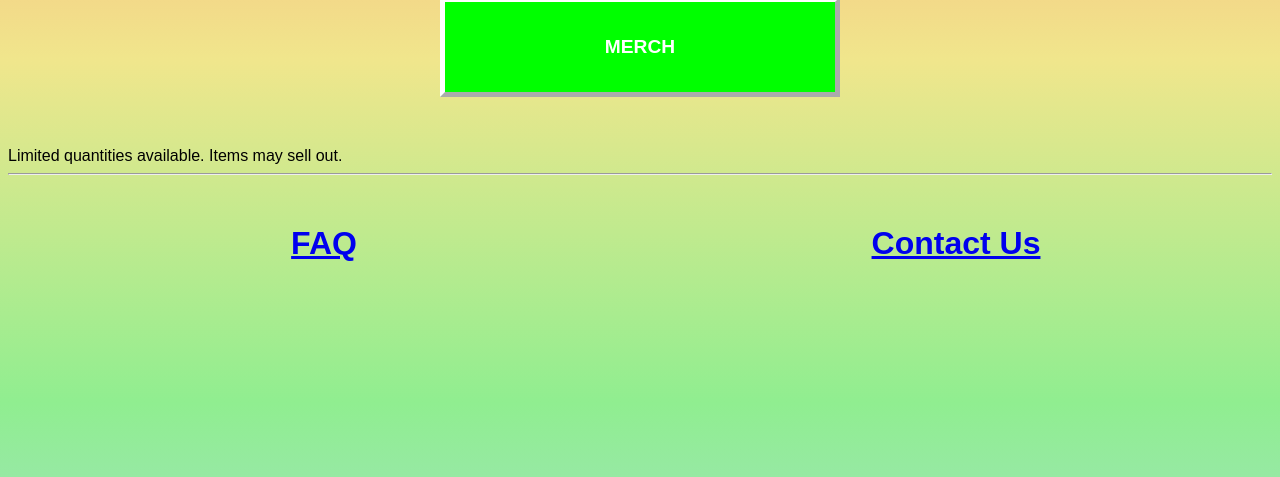
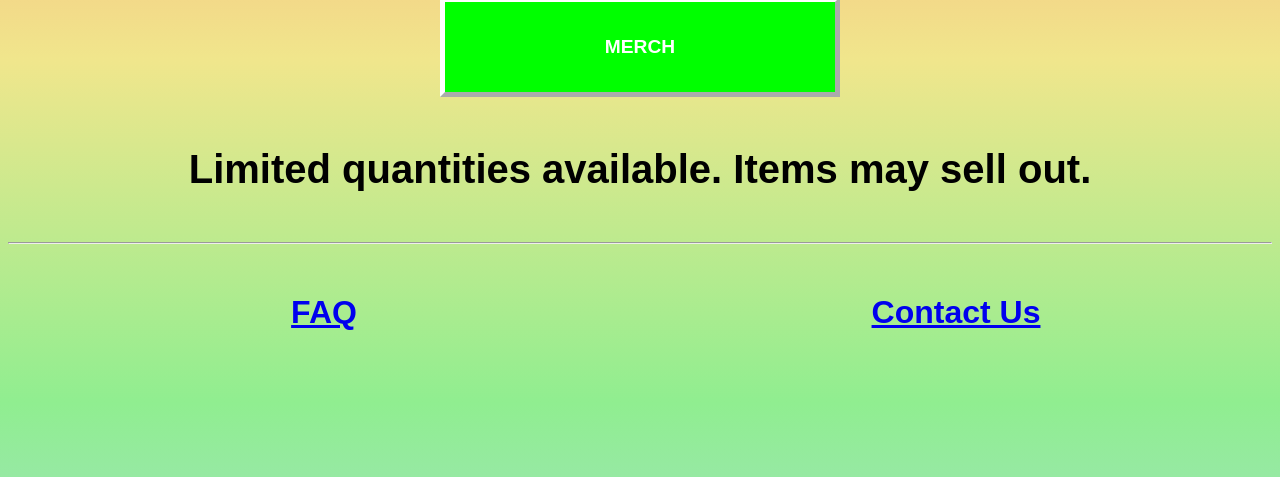
Before and after one commit to fournipps/CS-361-Main-Program, a plain HTML site: page 01-home-page.html in a window 1280 px wide. Shown: the part 623-1100 px from the top of the page. Drawn offline with Linux system fonts and the light colour scheme.

Commit message:
Update general.css

```diff
--- a/styles/general.css
+++ b/styles/general.css
@@ -88,3 +88,11 @@ body {
   top: 225px;
   cursor: pointer;
 }
+
+.home-message {
+  display: flex;
+  justify-content: center;
+  font-size: 40px;
+  font-weight: 600;
+  margin-bottom: 50px;
+}
```
